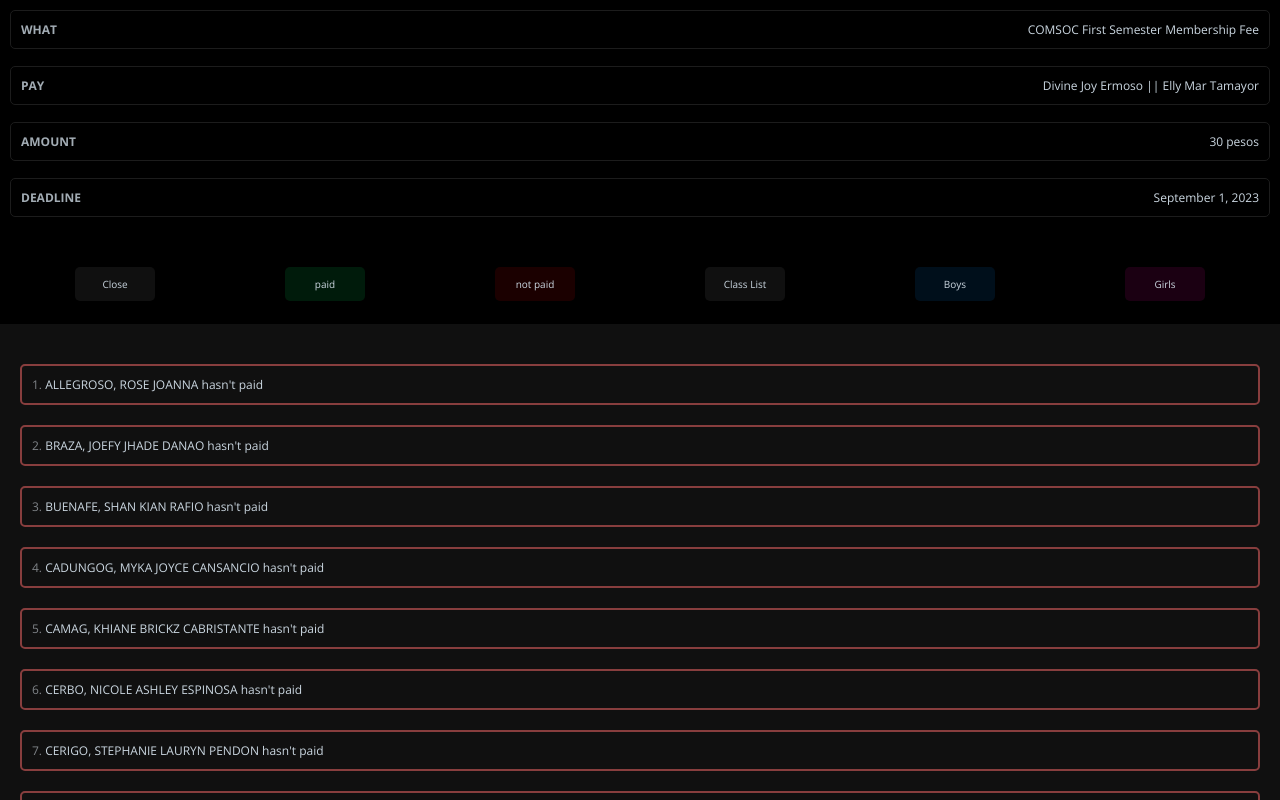
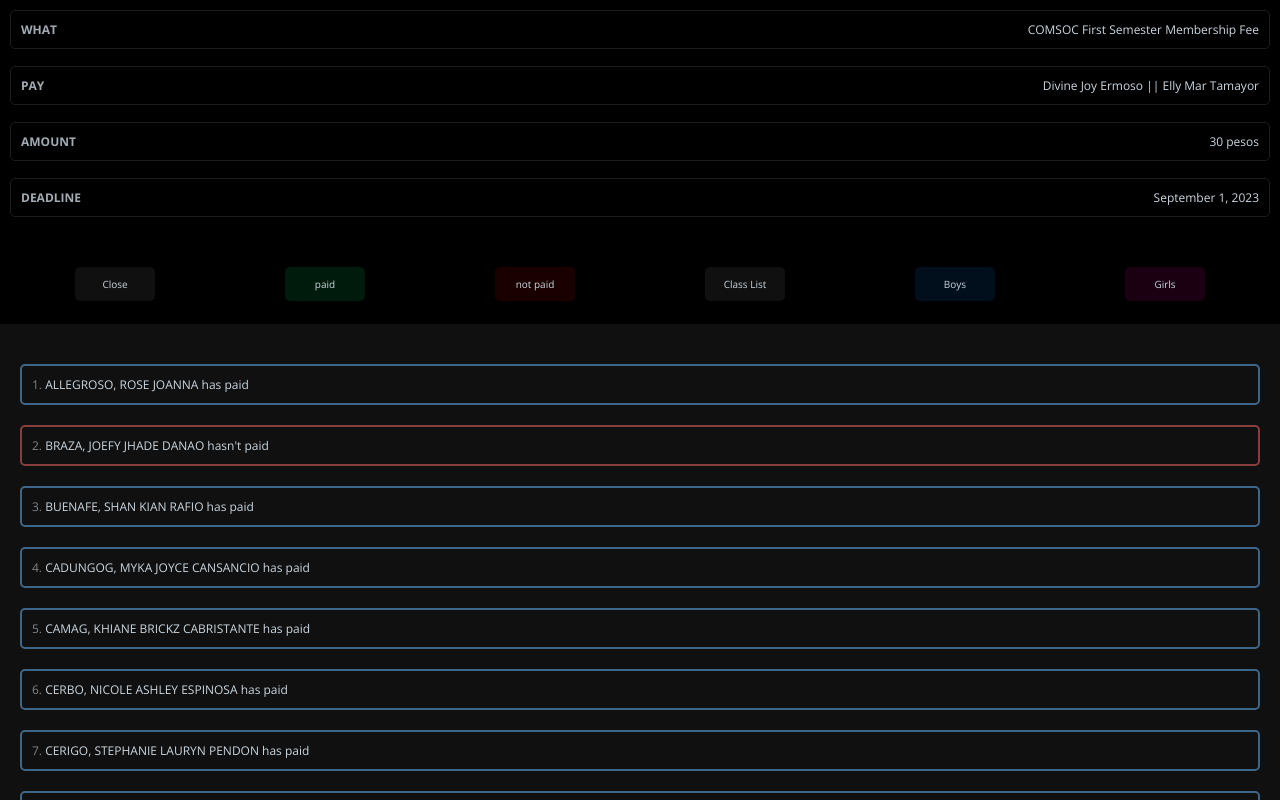
Before and after one commit to tamayor/bscs3a-treasure, a React (Create React App) app: page / in a window 1280 px wide. Both pictures are taken after a click on the button "COMSOC First Sem Payment". Shown: the top 800 px of the page. Built offline with nearby package versions, Linux system fonts and the light colour scheme.

Commit message:
update today

```diff
--- a/src/components/COMSOCSem1.js
+++ b/src/components/COMSOCSem1.js
@@ -52,8 +52,8 @@
         default :
         renderedInfo = COMSOCSem1list.map((item,index) => {
             return(
-                <li key={index} className={item.willJoin ? "list-join" : "list-wont-join"}>
-                    <span>{item.name}</span><span>{item.willJoin ? " has paid" : " hasn't paid"}</span>
+                <li key={index} className={item.paid ? "list-join" : "list-wont-join"}>
+                    <span>{item.name}</span><span>{item.paid ? " has paid" : " hasn't paid"}</span>
                 </li>
             )
         })
--- a/src/components/COMSOCSem1list.js
+++ b/src/components/COMSOCSem1list.js
@@ -26,7 +26,6 @@
   {"name": "PACLIBAR, MARK CJ CEBALLOS","sex": "male","paid": 30},
   {"name": "PASOL, JOHN PATRICK PENETRANTE","sex": "male","paid": 30},/* paid by me*/
   {"name": "PILLADO, MARK GABRIEL M.","sex": "male","paid": 30},
-  {"name": "POMPERADA, CEZAR RYAN ORTEGA","sex": "male","paid": 0},
   {"name": "PRANDAS, MICAH ANDIANO","sex": "male","paid": 30},
   {"name": "SABADO, JOHN CHAVIE ECONG","sex": "male","paid": 0},
   {"name": "SALONGCONG, LEAH GRACE GARDE","sex": "female","paid": 30},/*gcash*/
```
